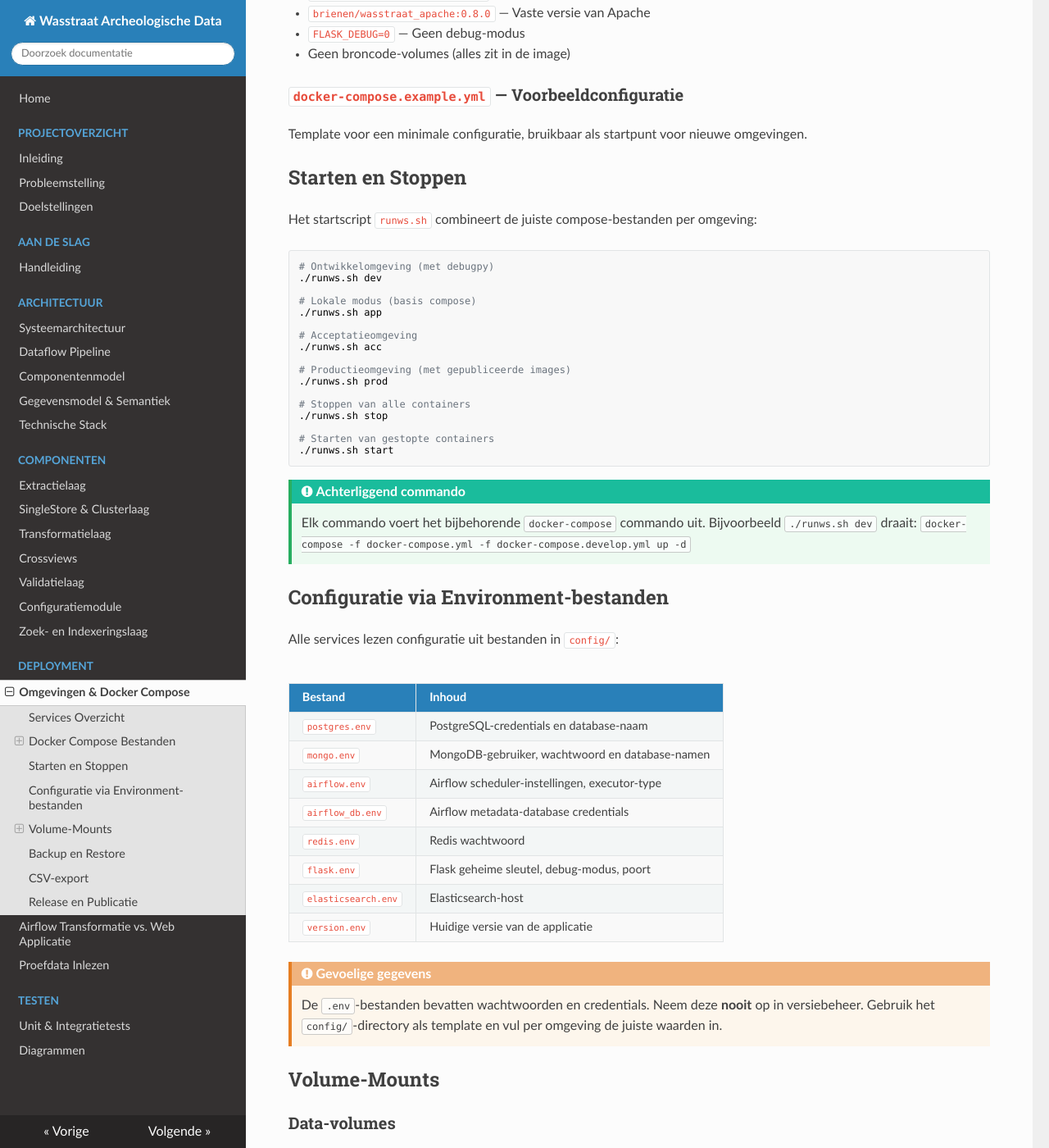
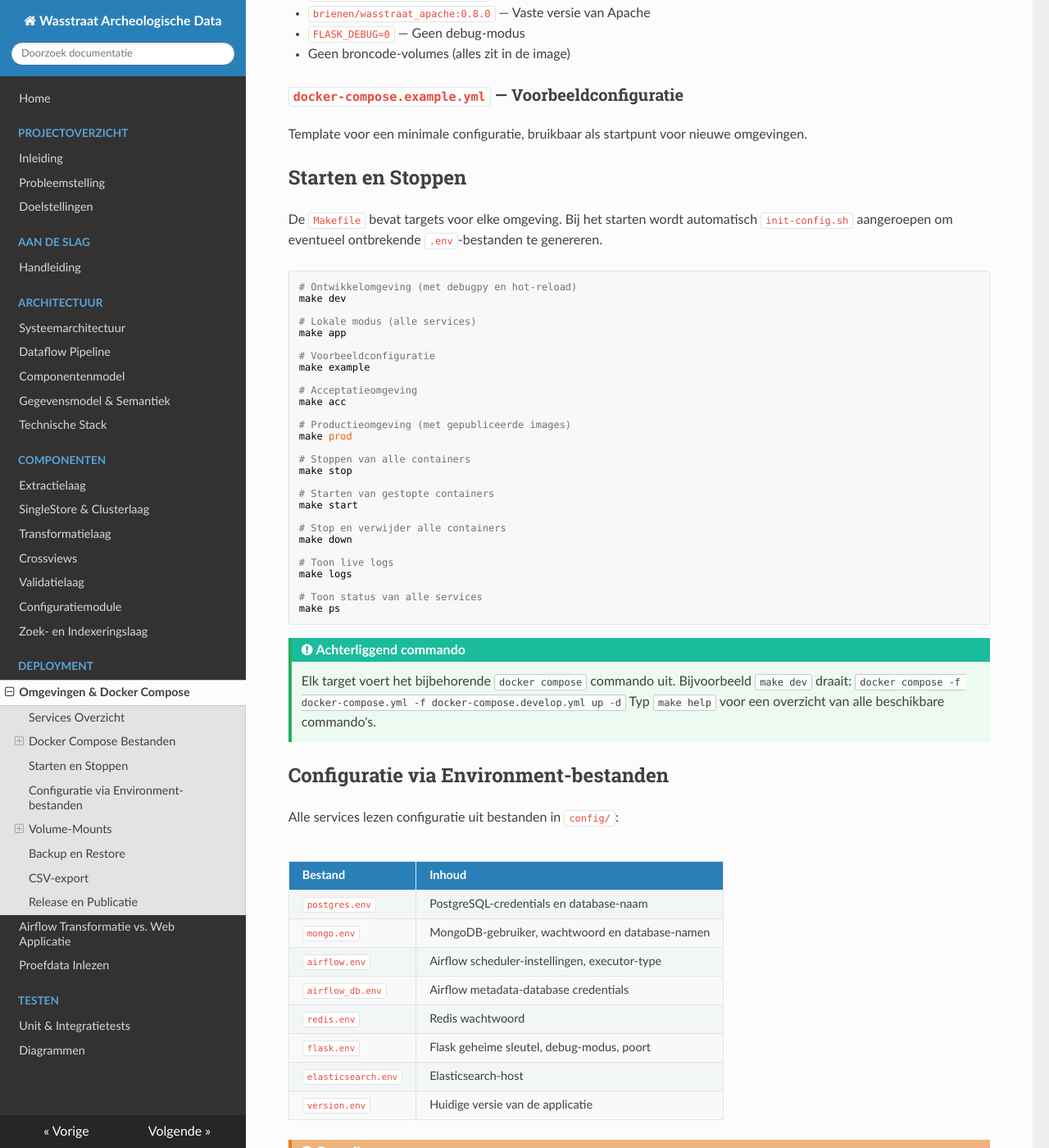
Before and after one commit to brienen/wasstraat_archeologische_data, an MkDocs documentation site: the page built from docs/deployment/omgevingen.md, in a window 1280 px wide and 1400 px high, scrolled down 1599 px. Shown: the whole window at 82% size. Built offline with MkDocs 1.6.1, drawn with Linux system fonts in a browser that asks for light colours; nearby versions of some CDN libraries; some of the changed text lies outside the part shown.

Commit message:
Make file

````diff
--- a/docs/deployment/omgevingen.md
+++ b/docs/deployment/omgevingen.md
@@ -67,33 +67,46 @@ Template voor een minimale configuratie, bruikbaar als startpunt voor nieuwe omg
 
 ## Starten en Stoppen
 
-Het startscript `runws.sh` combineert de juiste compose-bestanden per omgeving:
+De `Makefile` bevat targets voor elke omgeving. Bij het starten wordt automatisch `init-config.sh` aangeroepen om eventueel ontbrekende `.env`-bestanden te genereren.
 
 ```bash
-# Ontwikkelomgeving (met debugpy)
-./runws.sh dev
+# Ontwikkelomgeving (met debugpy en hot-reload)
+make dev
 
-# Lokale modus (basis compose)
-./runws.sh app
+# Lokale modus (alle services)
+make app
+
+# Voorbeeldconfiguratie
+make example
 
 # Acceptatieomgeving
-./runws.sh acc
+make acc
 
 # Productieomgeving (met gepubliceerde images)
-./runws.sh prod
+make prod
 
 # Stoppen van alle containers
-./runws.sh stop
+make stop
 
 # Starten van gestopte containers
-./runws.sh start
+make start
+
+# Stop en verwijder alle containers
+make down
+
+# Toon live logs
+make logs
+
+# Toon status van alle services
+make ps
 ```
 
 !!! tip "Achterliggend commando"
-    Elk commando voert het bijbehorende `docker-compose` commando uit. Bijvoorbeeld `./runws.sh dev` draait:
+    Elk target voert het bijbehorende `docker compose` commando uit. Bijvoorbeeld `make dev` draait:
     ```
-    docker-compose -f docker-compose.yml -f docker-compose.develop.yml up -d
+    docker compose -f docker-compose.yml -f docker-compose.develop.yml up -d
     ```
+    Typ `make help` voor een overzicht van alle beschikbare commando's.
 
 ## Configuratie via Environment-bestanden
 
@@ -143,14 +156,14 @@ De `shared/` directory wordt in zowel Airflow als Flask gemount en bevat de geza
 
 ## Backup en Restore
 
-Het startscript biedt ingebouwde backup-functionaliteit:
+De Makefile bevat targets voor backup en restore:
 
 ```bash
 # Backup van PostgreSQL en MongoDB (met timestamp)
-./runws.sh backup
+make backup
 
 # Restore vanuit een eerder backup-timestamp
-./runws.sh restore 2024-03-15_14-30-00
+make restore TS=2024-03-15_14-30-00
 ```
 
 Bij een backup worden de Flask- en Airflow-containers tijdelijk gestopt. De backup bevat:
@@ -165,7 +178,7 @@ De backups worden opgeslagen in de `backup/` directory.
 Alle definitieve tabellen kunnen als CSV worden geëxporteerd:
 
 ```bash
-./runws.sh export
+make export
 ```
 
 Dit exporteert alle `Def_*` tabellen (Project, Put, Spoor, Vondst, Artefact, Monster, etc.) naar CSV-bestanden in `backup/postgres_<timestamp>/`.
@@ -175,8 +188,8 @@ Dit exporteert alle `Def_*` tabellen (Project, Put, Spoor, Vondst, Artefact, Mon
 Voor het publiceren van een nieuwe versie:
 
 ```bash
-./runws.sh release <versie> "<beschrijving>"
-# Voorbeeld: ./runws.sh release 1.1.0 "Nieuwe zoekfunctionaliteit"
+make release VERSION=<versie> MSG="<beschrijving>"
+# Voorbeeld: make release VERSION=1.1.0 MSG="Nieuwe zoekfunctionaliteit"
 ```
 
 Dit voert de volgende stappen uit:
````
Also changed, not shown: README.md (+33 -16 lines), docs/aan-de-slag.md (+5 -3 lines), docs/deployment/proefdata.md (+2 -2 lines), docs/testen.md (+5 -2 lines), 1 other file.
